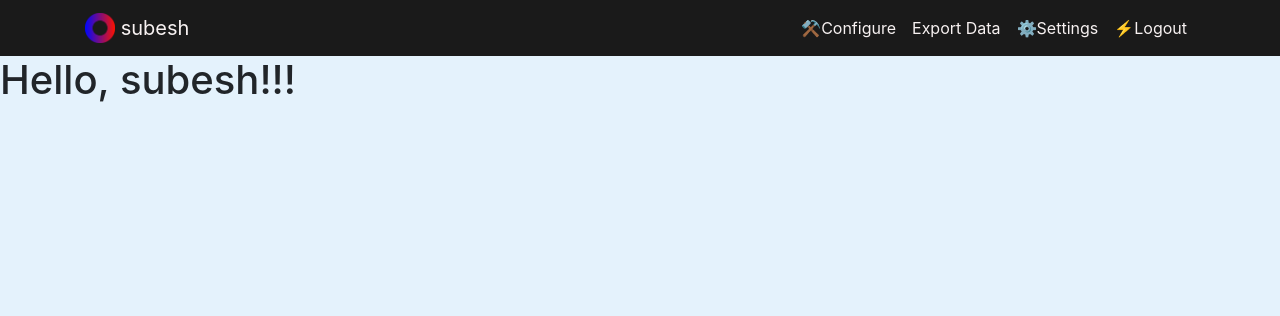
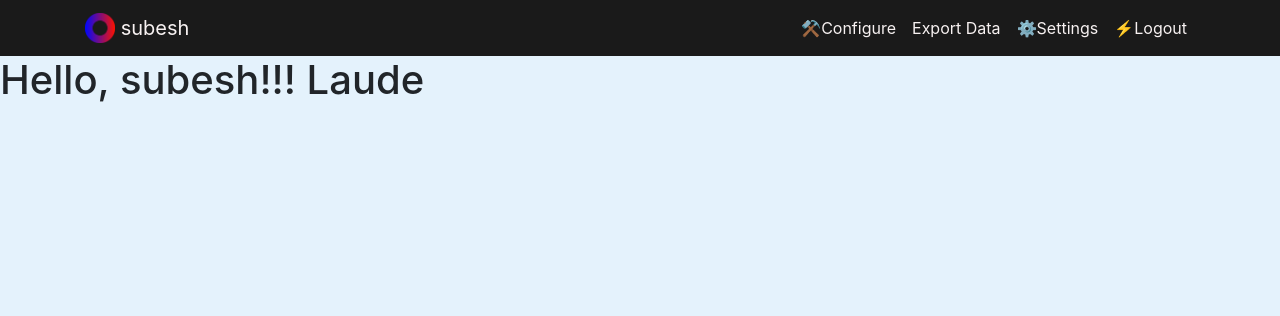
Before and after one commit to Gonelastvirus/iotag-django, a Django app: page / in a window 1280 px wide. Shown: the top 316 px of the page. Run offline with Django 4.2, Linux system fonts and the light colour scheme; a user stored in the database is signed in; some libraries are stand-ins or nearby versions.

Commit message:
User authentication home page

```diff
--- a/templates/home.html
+++ b/templates/home.html
@@ -4,7 +4,7 @@
 
 {% if user.is_authenticated %}
  <!-- if user is login plot its data the aunthetic user code goes here-->
- <h1>Hello, {{user.first_name}}!!!</h1>
+ <h1>Hello, {{user.first_name}}!!! Laude</h1>
 {% else %}
 <div class="row justify-content-center my-3">
     <div class="col-5">
```
